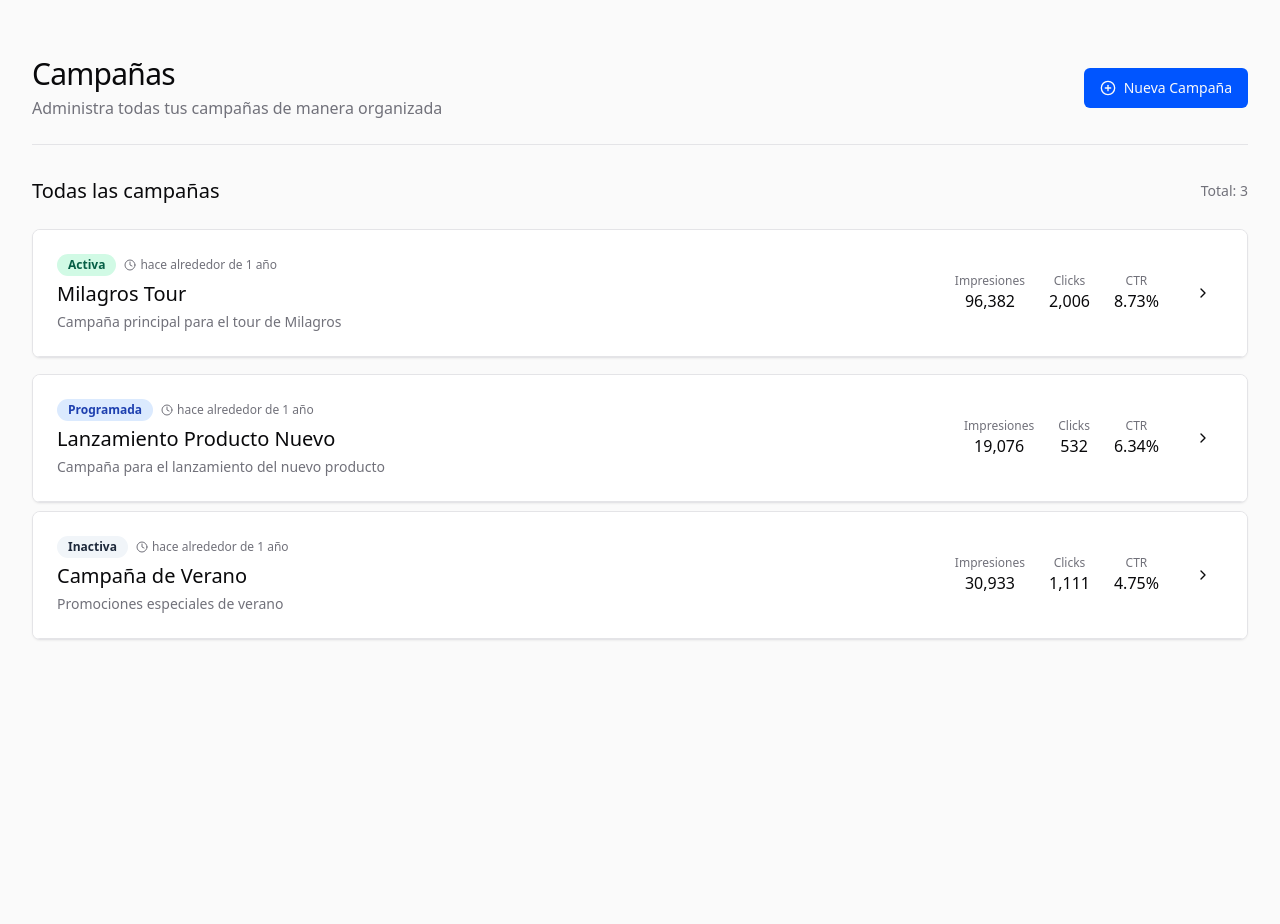
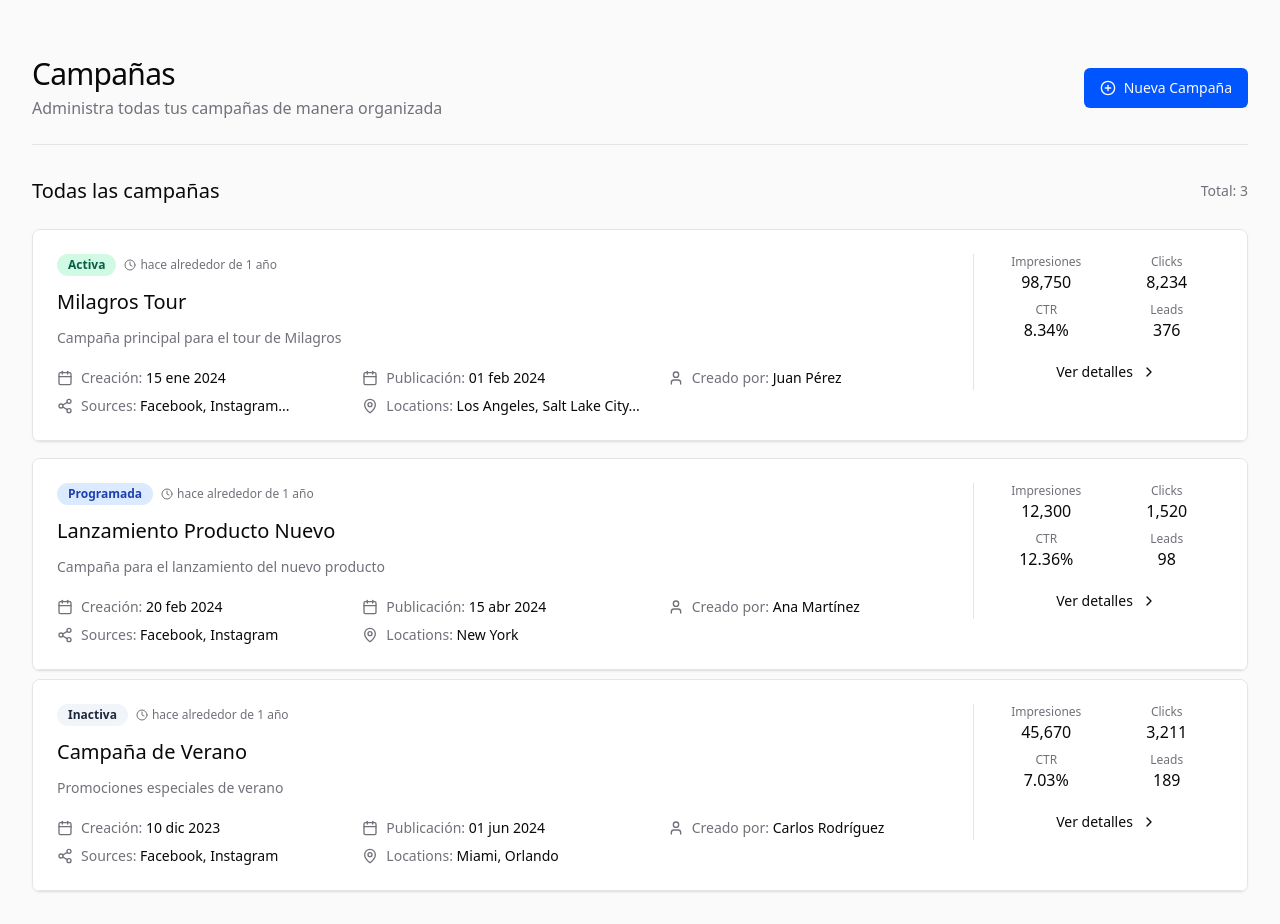
Before and after one commit to thughy/campaign-nest-fusion-18, a React (Vite) app: page / in a window 1280 px wide. Before the commit the page ends 800 px from the top, so only its background shows below. Built offline with nearby package versions, Linux system fonts and the light colour scheme.

Commit message:
Enhance Campaign Card component
Add more data to the campaign card, including creation date, publish date, leads registered, created by, sources and locations.

```diff
--- a/src/components/CampaignCard.tsx
+++ b/src/components/CampaignCard.tsx
@@ -1,11 +1,11 @@
 
-import React, { useState } from 'react';
+import React from 'react';
 import { Campaign } from '@/types/campaign.types';
 import { Card, CardContent, CardHeader } from "@/components/ui/card";
 import { Button } from "@/components/ui/button";
 import { Badge } from "@/components/ui/badge";
-import { ChevronRight, Clock, BarChart } from "lucide-react";
-import { formatDistanceToNow } from 'date-fns';
+import { ChevronRight, Clock, Calendar, User, MapPin, Share2 } from "lucide-react";
+import { formatDistanceToNow, format } from 'date-fns';
 import { es } from 'date-fns/locale';
 import { Link } from 'react-router-dom';
 
@@ -51,18 +51,36 @@ export function CampaignCard({ campaign }: CampaignCardProps) {
     conversions: Math.floor(Math.random() * 1000),
     ctr: Math.random() * 10,
     conversionRate: Math.random() * 5,
-    spend: Math.random() * 5000
+    spend: Math.random() * 5000,
+    leadsRegistered: Math.floor(Math.random() * 500)
   };
 
   const created = new Date(campaign.created);
   const timeAgo = formatDistanceToNow(created, { addSuffix: true, locale: es });
+  const formattedCreationDate = format(created, 'dd MMM yyyy', { locale: es });
+
+  // Format publish date if available
+  const publishDate = campaign.publishDate ? format(new Date(campaign.publishDate), 'dd MMM yyyy', { locale: es }) : 'No publicada';
+
+  // Get unique sources and locations
+  const allSources = new Set<string>();
+  const allLocations = new Set<string>();
+
+  campaign.years.forEach(year => {
+    year.cities.forEach(city => {
+      allLocations.add(city.name);
+      city.sources.forEach(source => {
+        allSources.add(source.name);
+      });
+    });
+  });
 
   return (
     <Card className="w-full mb-4 overflow-hidden transition-all duration-200 hover:shadow-md cursor-pointer group">
       <Link to={`/campaign/${campaign.id}`} className="block">
         <CardHeader className="p-4 sm:p-6 bg-card border-b">
-          <div className="flex flex-col sm:flex-row sm:items-center gap-4 justify-between">
-            <div className="space-y-1">
+          <div className="flex flex-col sm:flex-row sm:items-start gap-4 justify-between">
+            <div className="space-y-3 flex-1">
               <div className="flex items-center gap-2">
                 <Badge className={`${getStatusColor(campaign.status)}`}>
                   {getStatusLabel(campaign.status)}
@@ -72,14 +90,60 @@ export function CampaignCard({ campaign }: CampaignCardProps) {
                   <span>{timeAgo}</span>
                 </div>
               </div>
+
               <h3 className="font-medium text-xl">{campaign.name}</h3>
+
               {campaign.description && (
                 <p className="text-sm text-muted-foreground">{campaign.description}</p>
               )}
+
+              <div className="grid grid-cols-1 sm:grid-cols-2 md:grid-cols-3 gap-y-2 gap-x-4 pt-2">
+                <div className="flex items-center gap-2 text-sm">
+                  <Calendar className="h-4 w-4 text-muted-foreground" />
+                  <div>
+                    <span className="text-muted-foreground">Creación: </span>
+                    <span>{formattedCreationDate}</span>
+                  </div>
+                </div>
+
+                <div className="flex items-center gap-2 text-sm">
+                  <Calendar className="h-4 w-4 text-muted-foreground" />
+                  <div>
+                    <span className="text-muted-foreground">Publicación: </span>
+                    <span>{publishDate}</span>
+                  </div>
+                </div>
+
+                {campaign.createdBy && (
+                  <div className="flex items-center gap-2 text-sm">
+                    <User className="h-4 w-4 text-muted-foreground" />
+                    <div>
+                      <span className="text-muted-foreground">Creado por: </span>
+                      <span>{campaign.createdBy}</span>
+                    </div>
+                  </div>
+                )}
+
+                <div className="flex items-center gap-2 text-sm">
+                  <Share2 className="h-4 w-4 text-muted-foreground" />
+                  <div>
+                    <span className="text-muted-foreground">Sources: </span>
+                    <span>{allSources.size > 0 ? Array.from(allSources).slice(0, 2).join(', ') + (allSources.size > 2 ? '...' : '') : 'Ninguno'}</span>
+                  </div>
+                </div>
+
+                <div className="flex items-center gap-2 text-sm">
+                  <MapPin className="h-4 w-4 text-muted-foreground" />
+                  <div>
+                    <span className="text-muted-foreground">Locations: </span>
+                    <span>{allLocations.size > 0 ? Array.from(allLocations).slice(0, 2).join(', ') + (allLocations.size > 2 ? '...' : '') : 'Ninguna'}</span>
+                  </div>
+                </div>
+              </div>
             </div>
 
-            <div className="flex items-center gap-2">
-              <div className="hidden sm:flex gap-6 mr-4">
+            <div className="sm:min-w-[250px] sm:border-l sm:pl-4 pt-2 sm:pt-0">
+              <div className="grid grid-cols-2 gap-2">
                 <div className="text-center">
                   <p className="text-xs text-muted-foreground">Impresiones</p>
                   <p className="font-medium">{stats.impressions.toLocaleString()}</p>
@@ -92,13 +156,18 @@ export function CampaignCard({ campaign }: CampaignCardProps) {
                   <p className="text-xs text-muted-foreground">CTR</p>
                   <p className="font-medium">{stats.ctr.toFixed(2)}%</p>
                 </div>
+                <div className="text-center">
+                  <p className="text-xs text-muted-foreground">Leads</p>
+                  <p className="font-medium">{stats.leadsRegistered?.toLocaleString() || '0'}</p>
+                </div>
               </div>
 
               <Button
                 variant="ghost"
                 size="sm"
-                className="ml-auto group-hover:bg-primary/10 transition-all"
+                className="w-full mt-3 group-hover:bg-primary/10 transition-all"
               >
+                Ver detalles
                 <ChevronRight className="h-5 w-5" />
               </Button>
             </div>
--- a/src/data/mockCampaigns.ts
+++ b/src/data/mockCampaigns.ts
@@ -1,4 +1,3 @@
-
 import { Campaign } from '../types/campaign.types';
 
 export const mockCampaigns: Campaign[] = [
@@ -8,6 +7,8 @@ export const mockCampaigns: Campaign[] = [
     description: 'Campaña principal para el tour de Milagros',
     status: 'active',
     created: '2024-01-15T09:00:00.000Z',
+    publishDate: '2024-02-01T09:00:00.000Z',
+    createdBy: 'Juan Pérez',
     years: [
       {
         id: 'y2024',
@@ -189,7 +190,16 @@ export const mockCampaigns: Campaign[] = [
           }
         ]
       }
-    ]
+    ],
+    stats: {
+      impressions: 98750,
+      clicks: 8234,
+      conversions: 823,
+      ctr: 8.34,
+      conversionRate: 10.0,
+      spend: 4325.5,
+      leadsRegistered: 376
+    }
   },
   {
     id: '2',
@@ -197,6 +207,8 @@ export const mockCampaigns: Campaign[] = [
     description: 'Campaña para el lanzamiento del nuevo producto',
     status: 'scheduled',
     created: '2024-02-20T14:30:00.000Z',
+    publishDate: '2024-04-15T10:00:00.000Z',
+    createdBy: 'Ana Martínez',
     years: [
       {
         id: 'y2024-2',
@@ -234,7 +246,16 @@ export const mockCampaigns: Campaign[] = [
           }
         ]
       }
-    ]
+    ],
+    stats: {
+      impressions: 12300,
+      clicks: 1520,
+      conversions: 215,
+      ctr: 12.36,
+      conversionRate: 14.14,
+      spend: 2150.25,
+      leadsRegistered: 98
+    }
   },
   {
     id: '3',
@@ -242,6 +263,8 @@ export const mockCampaigns: Campaign[] = [
     description: 'Promociones especiales de verano',
     status: 'inactive',
     created: '2023-12-10T11:15:00.000Z',
+    publishDate: '2024-06-01T09:00:00.000Z',
+    createdBy: 'Carlos Rodríguez',
     years: [
       {
         id: 'y2024-3',
@@ -285,6 +308,15 @@ export const mockCampaigns: Campaign[] = [
           }
         ]
       }
-    ]
+    ],
+    stats: {
+      impressions: 45670,
+      clicks: 3211,
+      conversions: 421,
+      ctr: 7.03,
+      conversionRate: 13.11,
+      spend: 3120.75,
+      leadsRegistered: 189
+    }
   }
 ];
--- a/src/types/campaign.types.ts
+++ b/src/types/campaign.types.ts
@@ -31,6 +31,7 @@ export interface CampaignStats {
   ctr: number; // Click-through rate (percentage)
   conversionRate: number; // Conversion rate (percentage)
   spend: number; // In dollars
+  leadsRegistered?: number; // New field for leads
 }
 
 export interface Campaign {
@@ -39,6 +40,8 @@ export interface Campaign {
   description?: string;
   status: 'active' | 'inactive' | 'scheduled' | 'completed';
   created: string;
+  publishDate?: string; // New field for publish date
+  createdBy?: string; // New field for creator
   years: Year[];
   stats?: CampaignStats;
 }
```
